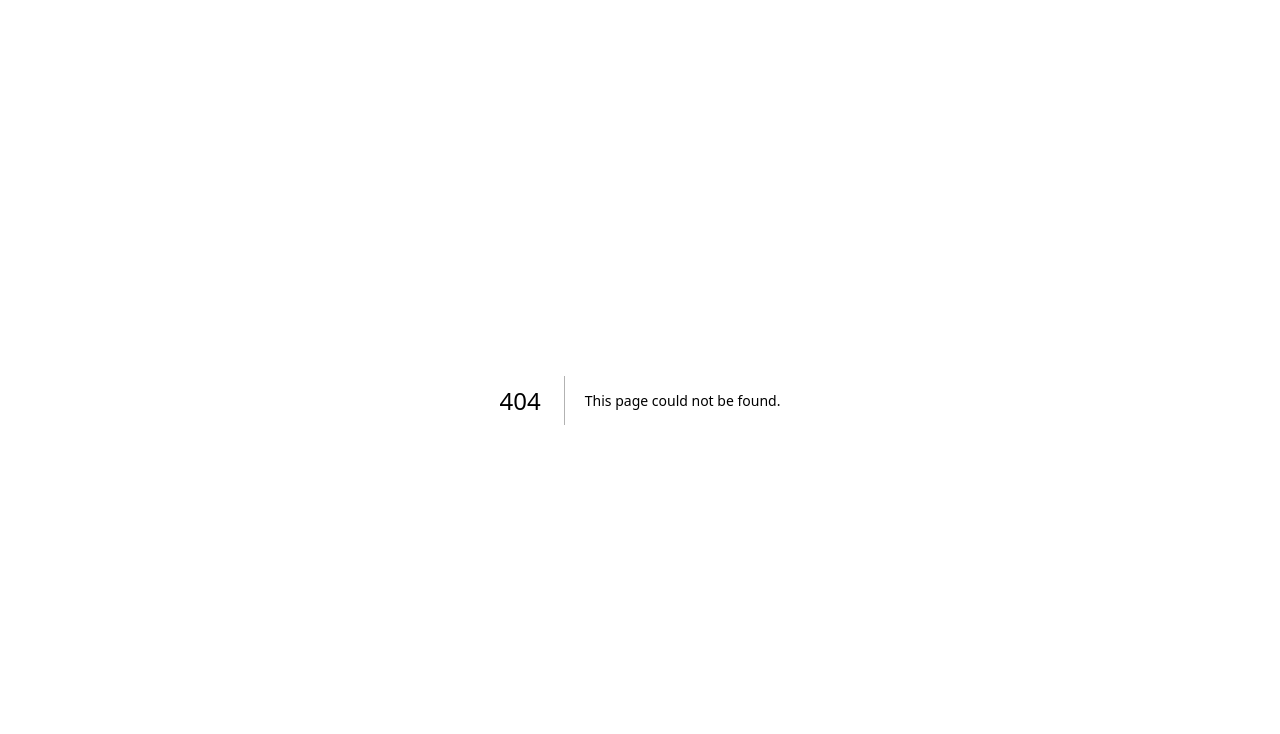
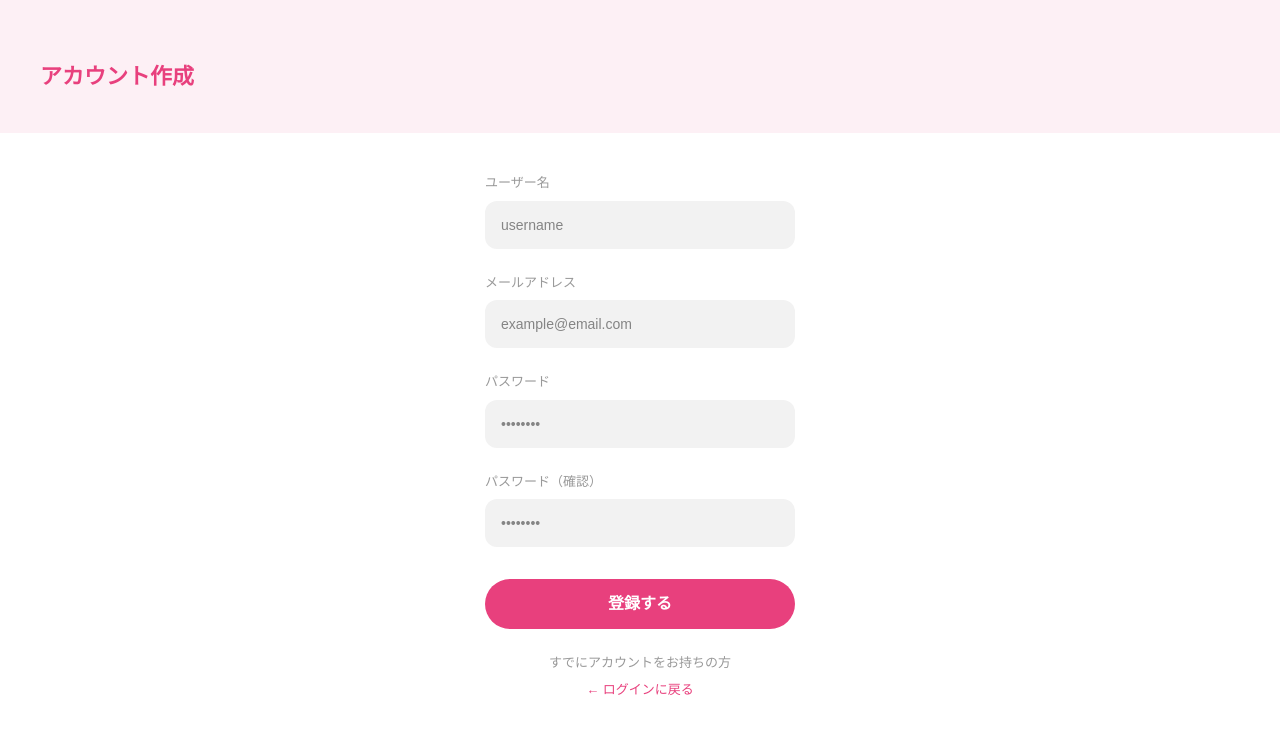
Before and after one commit to kanon261/Miroe, a Next.js app in the folder frontend/: page /register in a window 1280 px wide. Before the commit this address had no page. Shown: the top 734 px of the page. Built offline with nearby package versions, Linux system fonts and the light colour scheme.

Commit message:
feat: implement register page UI

```diff
--- /dev/null
+++ b/frontend/app/register/page.tsx
@@ -0,0 +1,129 @@
+"use client";
+
+import { useState } from "react";
+import { useRouter } from "next/navigation";
+
+export default function RegisterPage() {
+  const router = useRouter();
+  const [userName, setUserName] = useState("");
+  const [email, setEmail] = useState("");
+  const [password, setPassword] = useState("");
+  const [passwordConfirm, setPasswordConfirm] = useState("");
+  const [error, setError] = useState("");
+
+  const handleRegister = async () => {
+    setError("");
+    if (password !== passwordConfirm) {
+      setError("パスワードが一致しません");
+      return;
+    }
+    try {
+      const res = await fetch("http://localhost:8000/users/register", {
+        method: "POST",
+        headers: { "Content-Type": "application/json" },
+        body: JSON.stringify({ user_name: userName, email, password }),
+      });
+      if (!res.ok) {
+        setError("ユーザー名またはメールアドレスが既に使われています");
+        return;
+      }
+      router.push("/");
+    } catch (e) {
+      setError("通信エラーが発生しました");
+    }
+  };
+
+  return (
+    <div style={{ minHeight: "100vh", backgroundColor: "#fff", display: "flex", flexDirection: "column", alignItems: "center" }}>
+
+      {/* ヘッダー */}
+      <div style={{ width: "100%", backgroundColor: "#fdf0f5", paddingTop: "60px", paddingBottom: "40px", paddingLeft: "40px" }}>
+        <h1 style={{ fontSize: "22px", fontWeight: "bold", color: "#e8407d", margin: 0 }}>アカウント作成</h1>
+      </div>
+
+      {/* フォーム */}
+      <div style={{ width: "100%", maxWidth: "390px", padding: "0 40px", marginTop: "40px" }}>
+
+        {/* ユーザー名 */}
+        <div style={{ marginBottom: "24px" }}>
+          <label style={{ display: "block", fontSize: "13px", color: "#999", marginBottom: "8px", fontWeight: "500" }}>
+            ユーザー名
+          </label>
+          <input
+            type="text"
+            placeholder="username"
+            value={userName}
+            onChange={(e) => setUserName(e.target.value)}
+            style={{ width: "100%", height: "48px", backgroundColor: "#f2f2f2", border: "none", borderRadius: "12px", padding: "0 16px", fontSize: "14px", outline: "none", boxSizing: "border-box" }}
+          />
+        </div>
+
+        {/* メールアドレス */}
+        <div style={{ marginBottom: "24px" }}>
+          <label style={{ display: "block", fontSize: "13px", color: "#999", marginBottom: "8px", fontWeight: "500" }}>
+            メールアドレス
+          </label>
+          <input
+            type="email"
+            placeholder="example@email.com"
+            value={email}
+            onChange={(e) => setEmail(e.target.value)}
+            style={{ width: "100%", height: "48px", backgroundColor: "#f2f2f2", border: "none", borderRadius: "12px", padding: "0 16px", fontSize: "14px", outline: "none", boxSizing: "border-box" }}
+          />
+        </div>
+
+        {/* パスワード */}
+        <div style={{ marginBottom: "24px" }}>
+          <label style={{ display: "block", fontSize: "13px", color: "#999", marginBottom: "8px", fontWeight: "500" }}>
+            パスワード
+          </label>
+          <input
+            type="password"
+            placeholder="••••••••"
+            value={password}
+            onChange={(e) => setPassword(e.target.value)}
+            style={{ width: "100%", height: "48px", backgroundColor: "#f2f2f2", border: "none", borderRadius: "12px", padding: "0 16px", fontSize: "14px", outline: "none", boxSizing: "border-box" }}
+          />
+        </div>
+
+        {/* パスワード（確認） */}
+        <div style={{ marginBottom: "32px" }}>
+          <label style={{ display: "block", fontSize: "13px", color: "#999", marginBottom: "8px", fontWeight: "500" }}>
+            パスワード（確認）
+          </label>
+          <input
+            type="password"
+            placeholder="••••••••"
+            value={passwordConfirm}
+            onChange={(e) => setPasswordConfirm(e.target.value)}
+            style={{ width: "100%", height: "48px", backgroundColor: "#f2f2f2", border: "none", borderRadius: "12px", padding: "0 16px", fontSize: "14px", outline: "none", boxSizing: "border-box" }}
+          />
+        </div>
+
+        {/* エラーメッセージ */}
+        {error && (
+          <p style={{ color: "#e8407d", fontSize: "13px", marginBottom: "16px", textAlign: "center" }}>
+            {error}
+          </p>
+        )}
+
+        {/* 登録ボタン */}
+        <button
+          onClick={handleRegister}
+          style={{ width: "100%", height: "50px", backgroundColor: "#e8407d", color: "#fff", border: "none", borderRadius: "25px", fontSize: "16px", fontWeight: "bold", cursor: "pointer" }}
+        >
+          登録する
+        </button>
+
+        {/* ログインリンク */}
+        <div style={{ textAlign: "center", marginTop: "24px" }}>
+          <p style={{ fontSize: "13px", color: "#999", marginBottom: "4px" }}>すでにアカウントをお持ちの方</p>
+          <a href="/" style={{ fontSize: "13px", color: "#e8407d", fontWeight: "500", textDecoration: "none" }}>
+            ← ログインに戻る
+          </a>
+        </div>
+
+      </div>
+    </div>
+  );
+}
```
